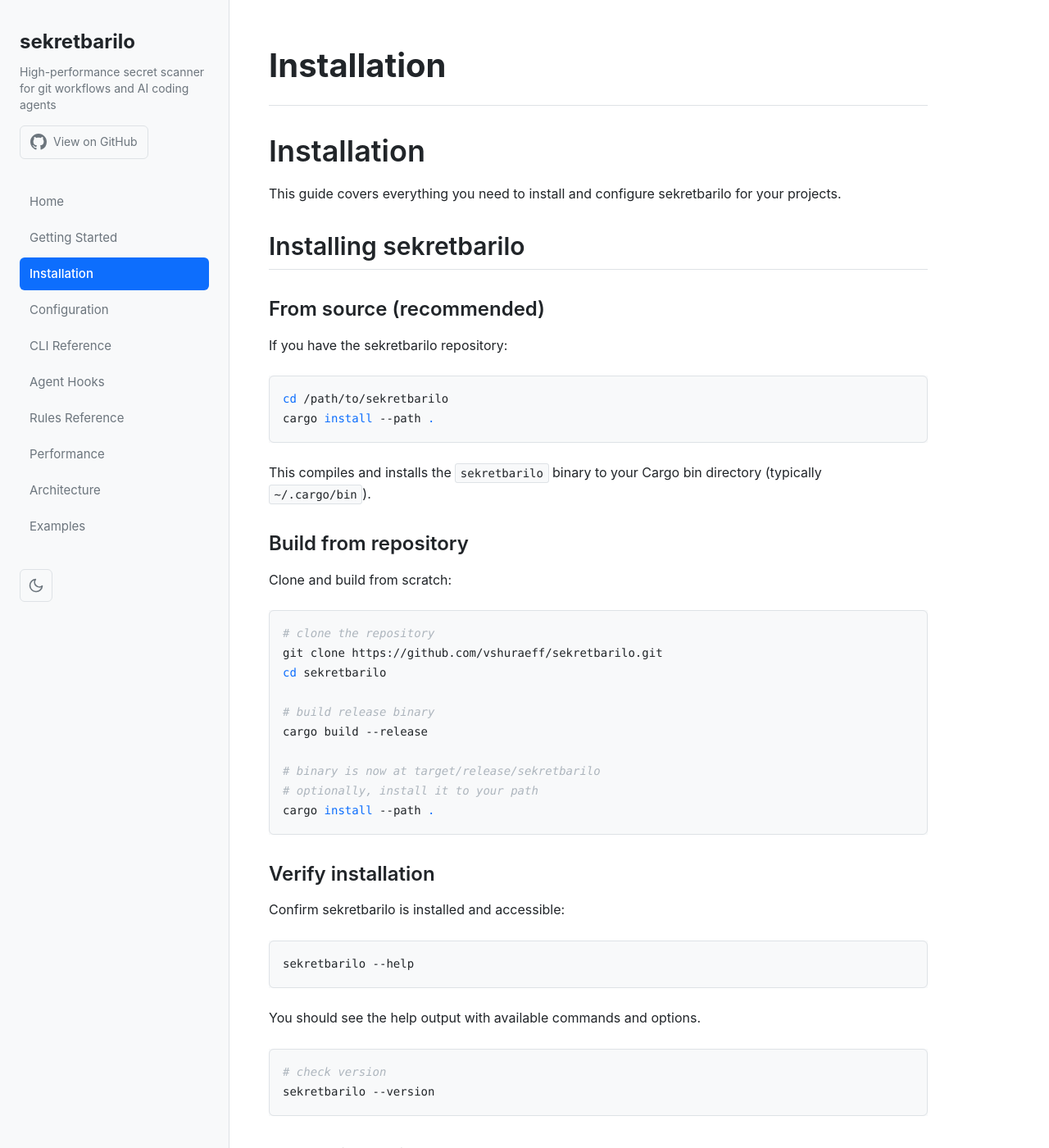
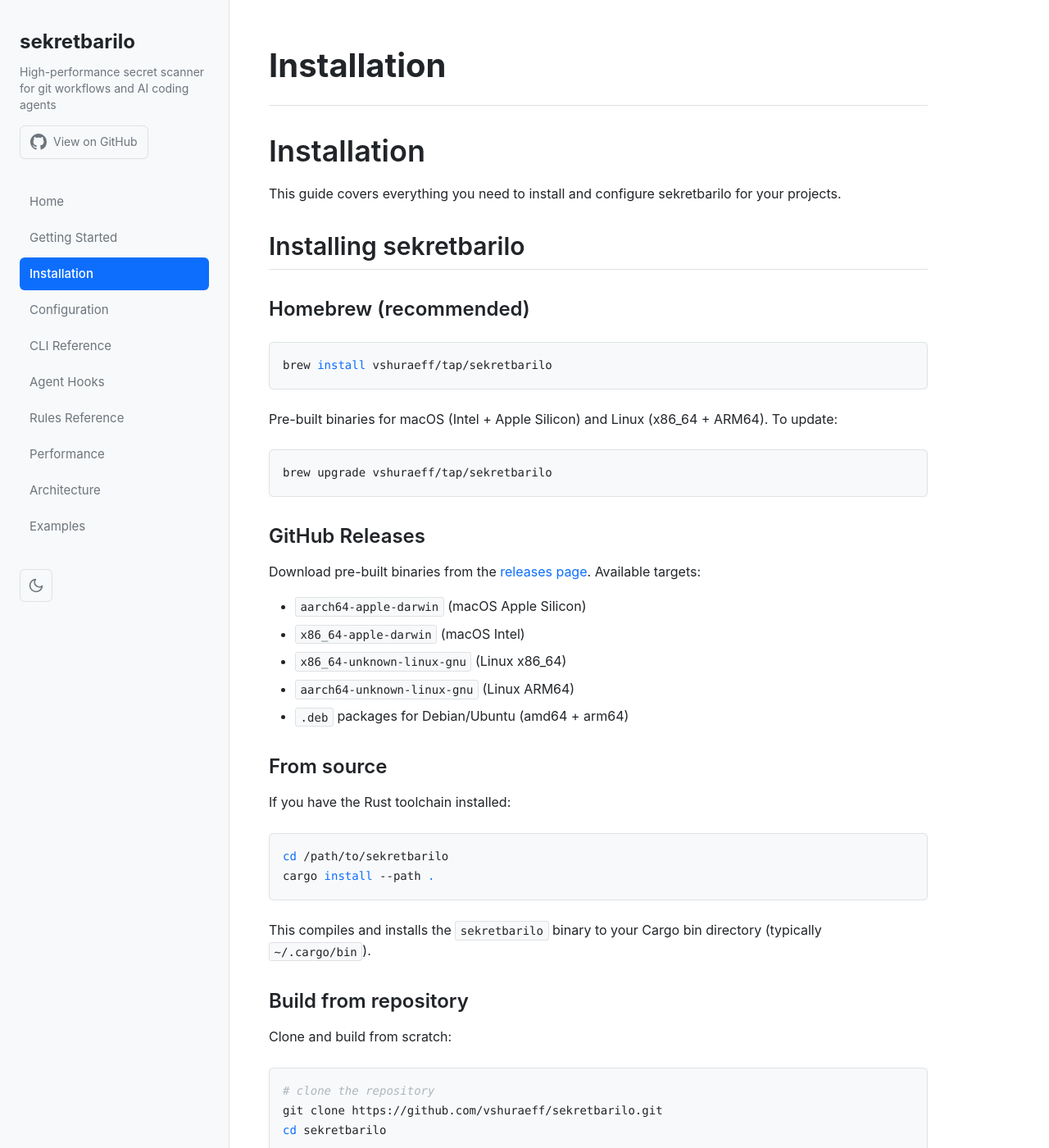
Before and after one commit to vshuraeff/sekretbarilo, a Jekyll site: the page built from docs/_pages/installation.md, in a window 1280 px wide and 1400 px high. Shown: the whole window at 82% size. Built offline with Jekyll 4.4.1, drawn with Linux system fonts in a browser that asks for light colours; some of the changed text lies outside the part shown.

Commit message:
docs: add Homebrew and GitHub Releases install instructions

````diff
--- a/docs/_pages/installation.md
+++ b/docs/_pages/installation.md
@@ -10,9 +10,31 @@
 
 ## Installing sekretbarilo
 
-### From source (recommended)
+### Homebrew (recommended)
 
-If you have the sekretbarilo repository:
+```sh
+brew install vshuraeff/tap/sekretbarilo
+```
+
+Pre-built binaries for macOS (Intel + Apple Silicon) and Linux (x86_64 + ARM64). To update:
+
+```sh
+brew upgrade vshuraeff/tap/sekretbarilo
+```
+
+### GitHub Releases
+
+Download pre-built binaries from the [releases page](https://github.com/vshuraeff/sekretbarilo/releases). Available targets:
+
+- `aarch64-apple-darwin` (macOS Apple Silicon)
+- `x86_64-apple-darwin` (macOS Intel)
+- `x86_64-unknown-linux-gnu` (Linux x86_64)
+- `aarch64-unknown-linux-gnu` (Linux ARM64)
+- `.deb` packages for Debian/Ubuntu (amd64 + arm64)
+
+### From source
+
+If you have the Rust toolchain installed:
 
 ```sh
 cd /path/to/sekretbarilo
@@ -43,14 +65,13 @@
 Confirm sekretbarilo is installed and accessible:
 
 ```sh
-sekretbarilo --help
+sekretbarilo --version
 ```
 
-You should see the help output with available commands and options.
+You should see the version number. You can also check the help output:
 
 ```sh
-# check version
-sekretbarilo --version
+sekretbarilo --help
 ```
 
 ## Installing git hooks
@@ -229,9 +250,7 @@
 
 ```sh
 # step 1: install sekretbarilo
-git clone https://github.com/vshuraeff/sekretbarilo.git
-cd sekretbarilo
-cargo install --path .
+brew install vshuraeff/tap/sekretbarilo
 
 # step 2: install global hooks for all projects
 sekretbarilo install all --global
````
Also changed, not shown: docs/_pages/cli-reference.md (+12 -0 lines), docs/_pages/getting-started.md (+1 -1 lines), docs/index.md (+2 -2 lines), README.md.
